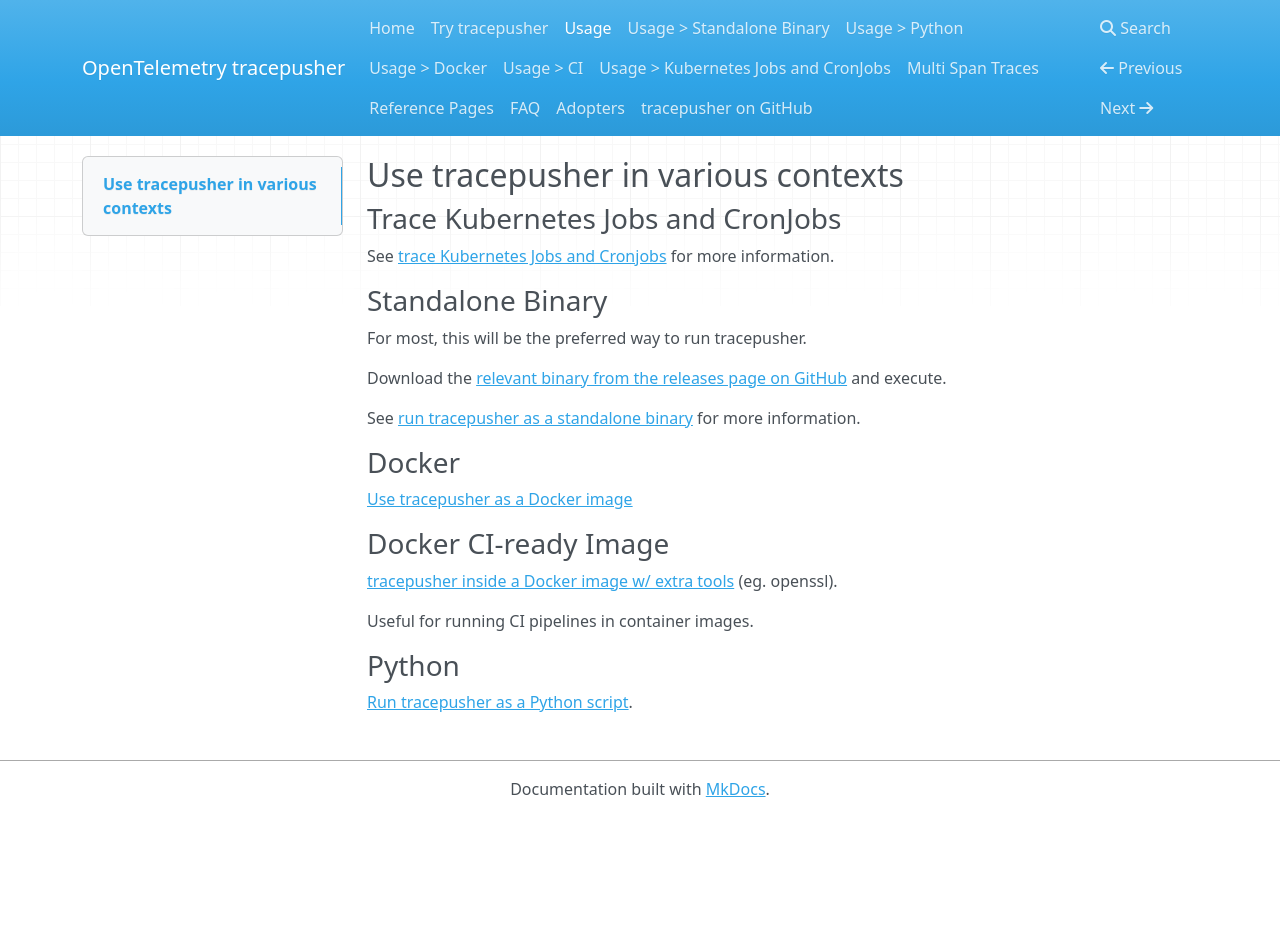
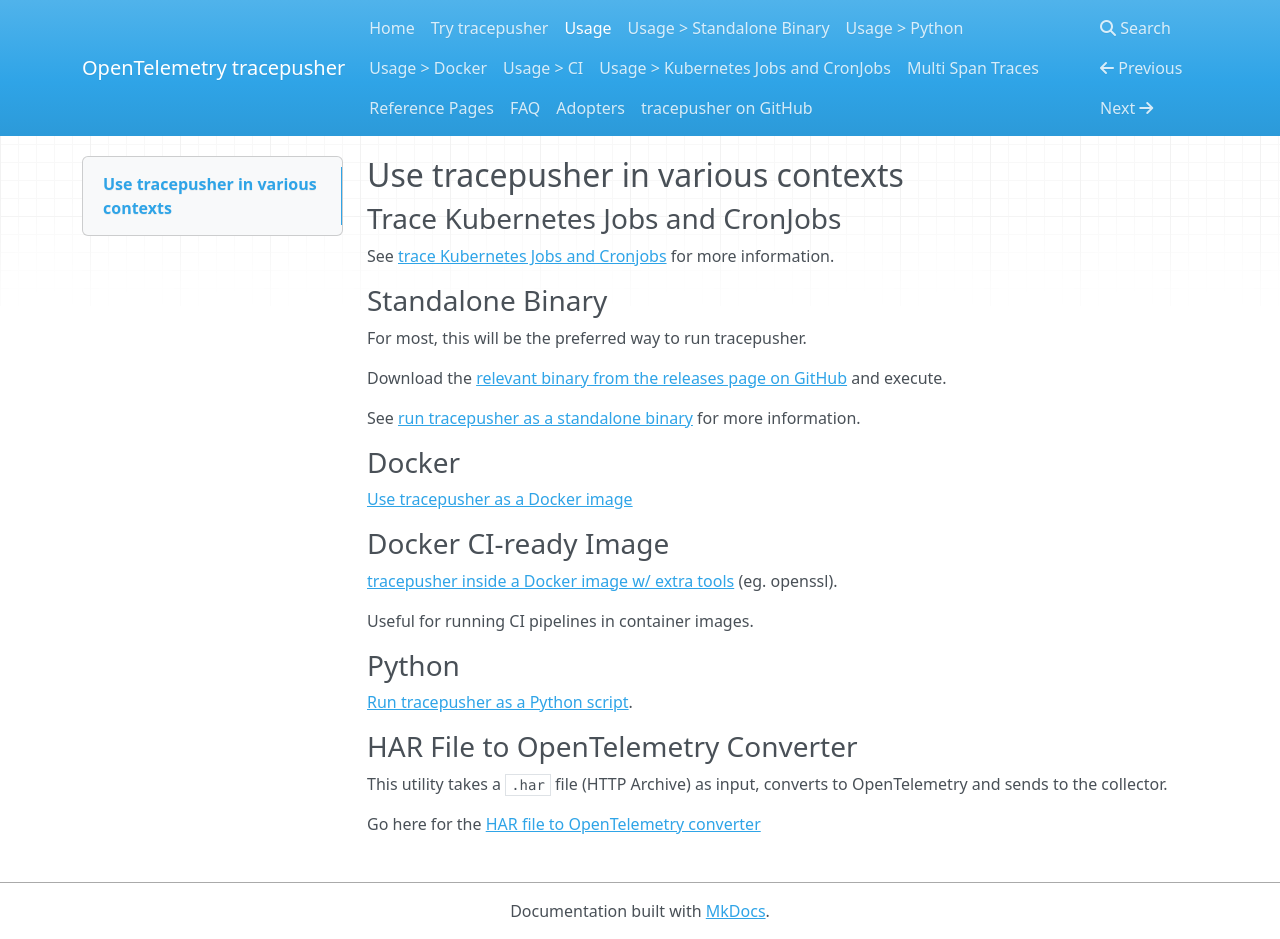
Before and after one commit to agardnerIT/tracepusher, an MkDocs documentation site: the page built from docs/usage/index.md, in a window 1280 px wide and 939 px high. Built offline with MkDocs 1.6.1, drawn with Linux system fonts in a browser that asks for light colours; nearby versions of some CDN libraries.

Commit message:
update docs for HAR to OTEL
Signed-off-by: Adam Gardner <26523841+agardnerIT@users.noreply.github.com>

```diff
--- a/docs/usage/index.md
+++ b/docs/usage/index.md
@@ -25,3 +25,9 @@
 ### Python
 
 [Run tracepusher as a Python script](python.md).
+
+### HAR File to OpenTelemetry Converter
+
+This utility takes a  `.har` file (HTTP Archive) as input, converts to OpenTelemetry and sends to the collector.
+
+Go here for the [HAR file to OpenTelemetry converter](har-to-otel.md)
```
Also changed, not shown: README.md (+1 -0 lines), docs/index.md (+1 -0 lines), docs/usage/har-to-otel.md (added, +32 -0 lines).
